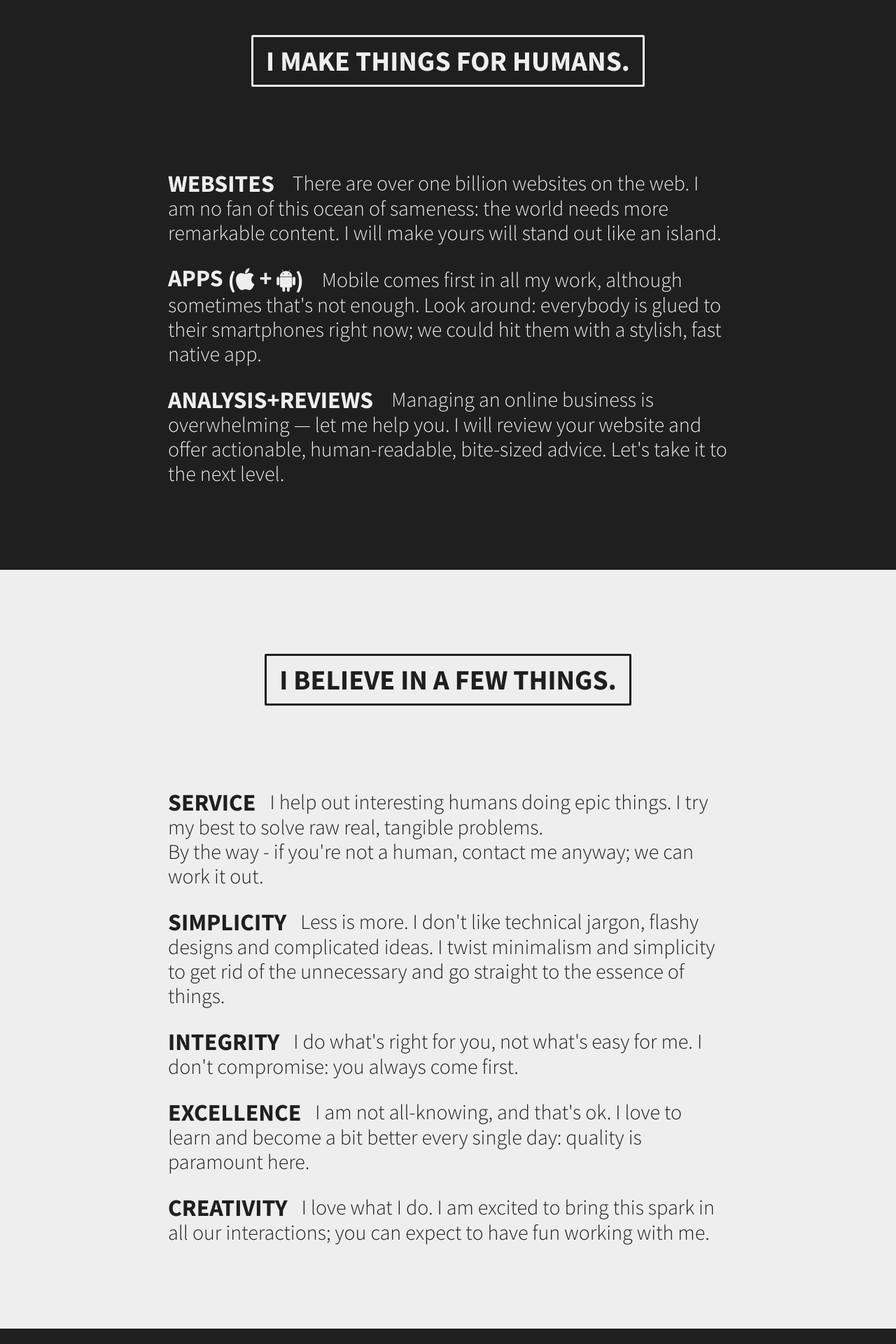
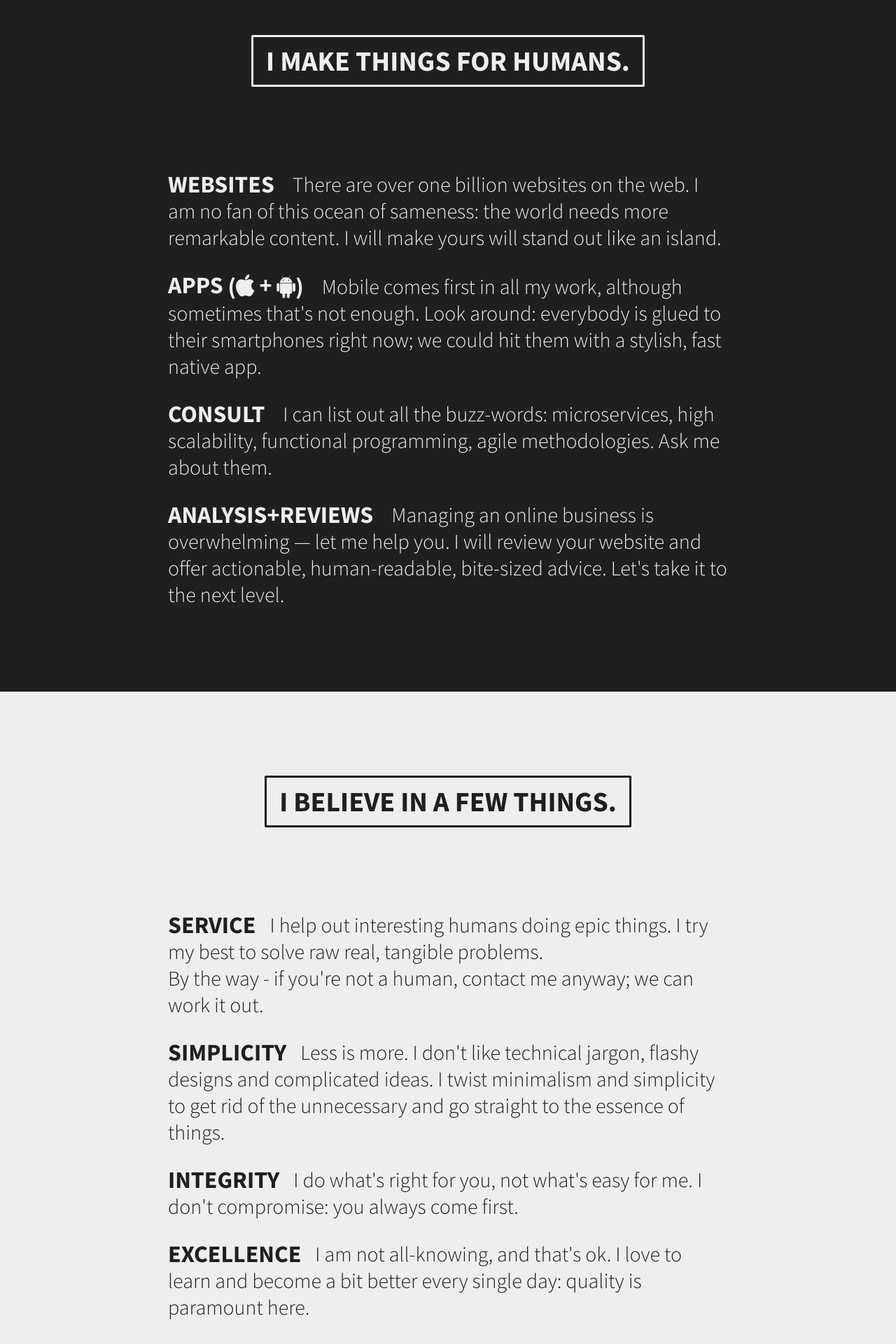
Before and after one commit to simad/db0_site, a Jekyll site: the page built from index.html, in a window 1280 px wide. Shown: the part 960-2880 px from the top of the page at 70% size. Built offline with Jekyll 4.4.1, drawn with Linux system fonts in a browser that asks for light colours; nearby versions of some CDN libraries; some of the changed text lies outside the part shown.

Commit message:
Giving the footer some love. Man, this sounds wrong

```diff
--- a/_includes/body.html
+++ b/_includes/body.html
@@ -20,6 +20,9 @@
             </li>
             <li>
                 <h3>Apps<span> (<i class="fa fa-apple" aria-label="iOS"></i></span> + <span><i class="fa fa-android" aria-label="android"></i>)</span></h3> Mobile comes first in all my work, although sometimes that's not enough. Look around: everybody is glued to their smartphones right now; we could hit them with a stylish, fast native app.
+            </li>
+            <li>
+                <h3>Consult</h3> I can list out all the buzz-words: microservices, high scalability, functional programming, agile methodologies. Ask me about them.
             </li>
             <li>
                 <h3>Analysis+Reviews</h3> Managing an online business is overwhelming — let me help you. I will review your website and offer actionable, human-readable, bite-sized advice. Let's take it to the next level.
@@ -55,4 +58,4 @@
         <a href="mailto:hello@divisionbyzero.co" class="web"><span>hello</span>@divisionbyzero.co</a>
     </div>
 </section>
-<footer>This is the year {{ site.time | date: '%Y' }} | Made with <i class="fa fa-heart" aria-label="love"></i> and <i class="fa fa-coffee" aria-label="coffee"></i> by Division By Zero. <br/> Just in case you were wondering: I am registered in England and Wales, <span>10206010</span>.</div></footer>
+<footer><div>Made with <i class="fa fa-heart" aria-label="love"></i> and <i class="fa fa-coffee" aria-label="coffee"></i> by <a href="//twitter.com/silmnd">Silvia</a>. <br/> Just in case you were wondering: Division by Zero Ltd is registered in England and Wales, 10206010.</div></footer>
--- a/_sass/metrics.scss
+++ b/_sass/metrics.scss
@@ -1,3 +1,3 @@
 $padding-section: 120px;
-$line-height: 35px;
+$line-height: 38px;
 $content-width: 800px;
--- a/stylesheets/style.scss
+++ b/stylesheets/style.scss
@@ -102,21 +102,21 @@
         }
     }
     footer {
-
-        min-height: 100px;
-        padding-top: 10px;
-        padding-left: 10px;
-        padding-right: 10px;
+        padding: 10px 10px;
         background: #ccc;
         color: $dark-color;
         font-weight: 300;
-        font-size: 18px;
-        line-height: $line-height;
+        font-size: 20px;
+        line-height: 30px;
         span {
             font-weight: 700;
         }
         i {
             color: $accent-color;
+        }
+        a {
+            color: $dark-color;
+            font-weight: 700;
         }
     }
 }
@@ -165,6 +165,7 @@
             .content {
                 width: 90%;
                 text-align: justify;
+                line-height: 36px;
             }
             .content h3 {
                 width: 100%;
```
